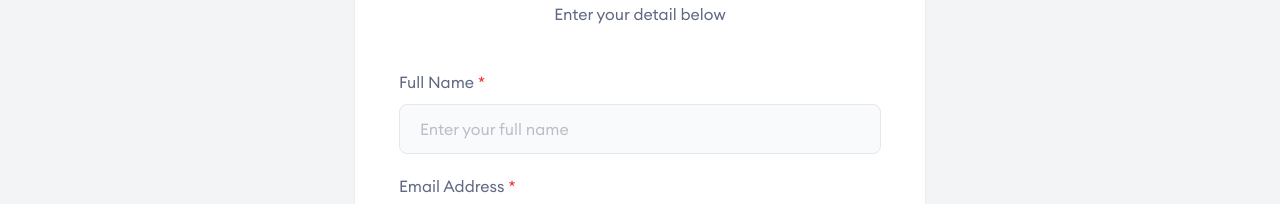
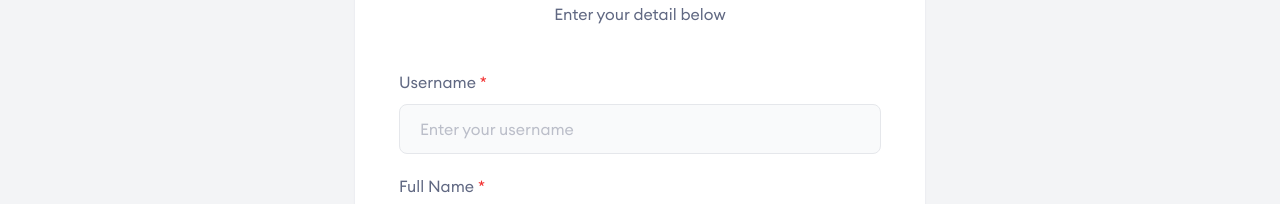
Before and after one commit to sayur-lokal/sayur-lokal, a Next.js app: page /signup/buyer in a window 1280 px wide. Shown: the part 328-532 px from the top of the page. Built offline with nearby package versions, Linux system fonts and the light colour scheme; no server answers.

Commit message:
feat: add username to buyer signup field

```diff
--- a/src/components/Auth/Signup/BuyerSignup/index.tsx
+++ b/src/components/Auth/Signup/BuyerSignup/index.tsx
@@ -21,6 +21,21 @@ const BuyerSignup = () => {
 
             <div className="mt-5.5">
               <form>
+              <div className="mb-5">
+                  <label htmlFor="username" className="block mb-2.5">
+                    Username <span className="text-red">*</span>
+                  </label>
+
+                  <input
+                    type="text"
+                    name="username"
+                    id="username"
+                    placeholder="Enter your username"
+                    className="rounded-lg border border-gray-3 bg-gray-1 placeholder:text-dark-5 w-full py-3 px-5 outline-none duration-200 focus:border-transparent focus:shadow-input focus:ring-2 focus:ring-blue/20"
+                    required
+                  />
+                </div>
+
                 <div className="mb-5">
                   <label htmlFor="name" className="block mb-2.5">
                     Full Name <span className="text-red">*</span>
```
